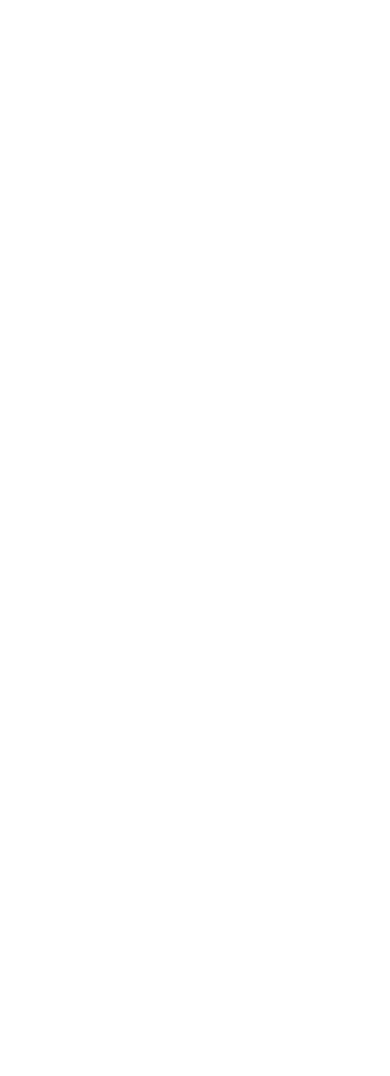
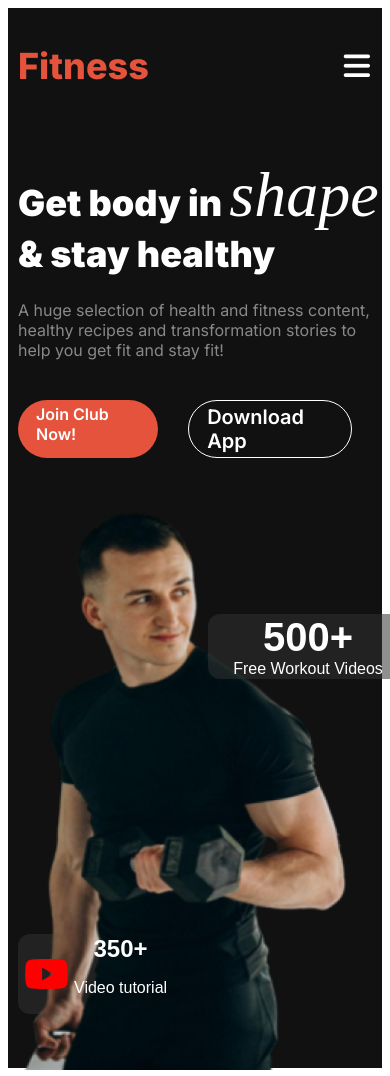
Before and after one commit to konika2000/B10A2-versatile-ui-website, a plain HTML site: page index.html in a window 390 px wide. Before the commit the page ends 844 px from the top, so only its background shows below. Drawn offline with Linux system fonts and the light colour scheme.

Commit message:
added navbar and banner with responsive

```diff
--- a/index.html
+++ b/index.html
@@ -3,11 +3,41 @@
 <head>
     <meta charset="UTF-8">
     <meta name="viewport" content="width=device-width, initial-scale=1.0">
-    <title>Fitness</title>
+    <title>Fitness Club</title>
+    <link rel="stylesheet" href="styles/fitness.css">
+    <link rel="stylesheet" href="https://cdnjs.cloudflare.com/ajax/libs/font-awesome/6.6.0/css/all.min.css">
 </head>
 <body class="inter-font">
-    <header>
-
+    <header class="header background">
+     <nav class="nav-bar display-flex">
+        <h3 class="logo">Fitness</h3>
+        <ul class="nav-link display-flex">
+           <li class="btn1 nav-item"><a href="" class="nav-link">Home</a></li>
+           <li class=" nav-item"><a href="" class="nav-link">Service</a></li>
+           <li class="nav-item"><a href="" class="nav-link">Contact</a></li>
+           <li class="nav-item"><a href="" class="nav-link">About</a></li>
+        </ul>
+        <div class="icone">
+            <i class="fa-solid fa-bars"></i>
+        </div>
+     </nav>
+     <div class="banner">
+        <div class="banner-left">
+            <h1 class="banner-title white">Get body in <span class="shape">shape</span> & stay healthy</h1>
+            <p class="banner-description white1">A huge selection of health and fitness content, healthy recipes and transformation stories to help you get fit and stay fit!</p>
+            <div class="banner-btn">
+                <div class="btn1">Join Club Now!</div>
+                <div class="btn2 white">Download App</div>
+            </div>
+        </div>
+        <div class="banner-right">
+               <img class="banner-right-img" src="images/images 2.png" alt="">
+                <button class="banner-r-btn1"><i class="fa-brands fa-youtube"></i><div class="btn-container"><h3 class="bnr-r-btn1-up white">350+</h3><p class="bnr-r-btn1-down white">Video tutorial</p></div></button>
+               <div class="btn-top">
+                <button class="banner-r-btn2 white"><span class="bnr-r-btn2-up">500+</span><br><span class="bnr-r-btn2-down">Free Workout Videos</span></button>
+               </div>
+        </div>
+     </div>
     </header>
 
     <main>
--- a/styles/fitness.css
+++ b/styles/fitness.css
@@ -6,9 +6,184 @@
     font-style: normal;
   }
   /* shared style */
+   .display-flex{
+    display: flex;
+   }
+   .white{
+    color:#FFFFFF;
+   }
+   .white1{
+    color: rgba(255, 255, 255, 0.5);
+   }
+   .background{
+    background-color: rgba(17, 17, 17, 1.00);
+
+   }
 
   /* navbar style */
+  .nav-bar{
+    max-width:1060px;
+    justify-content:space-between;
+    align-items: center;
+    margin: 0 auto;
+  }
+  .header{
+    max-width: 1440px;
+    margin: 0 auto;
+  }
+  .btn1{
+    list-style: none;
+    margin-right: 30px;
+    background-color:rgba(230, 83, 60, 1);
+    border-radius: 46px;
+    padding: 4px 18px;
+    font-weight: 600;
+  }
+  .btn2{
+    list-style: none;
+    margin-right: 30px;
+    border: 1px solid white;
+    border-radius: 46px;
+    padding: 4px 18px;
+    font-size: 1.25rem;
+    font-weight: 600;
+  }
+  .nav-item{
+    list-style: none;
+    margin-right: 30px;
+    margin-top: 25px;
+  }
+   .nav-link{
+    text-decoration: none;
+    margin-inline: 20px;
+    color: #FFFFFF;
+
+  }
+  .logo{
+    color: rgba(230, 83, 60, 1);
+    font-size: 2.25rem;
+    font-weight: 800;
+  }
+  .icone{
+    align-items: center;
+    font-size: 30px;
+    margin-right: 12px;
+    color: #FFFFFF;
+    display: none;
+  }
 
   /* banner style */
+.banner{
+  display: flex;
+  gap: 120px;
+}
+.shape{
+font-family: Miama;
+font-size: 4rem;
+font-style: italic;
+font-weight: 400;
+}
+.banner-left{
+  max-width: 500px;
+  margin-left: 11rem;
+  margin-top: 6.25rem;
+}
+.banner-right{
+   width: 350px;
+  height: 580px;
+}
+.banner-right-img{
+    width: 100%;
+
+}
+.banner-btn{
+  display: flex;
+  color: #FFFFFF;
+}
+.banner-title{
+  font-size: 4rem;
+  font-weight: 900;
+}
+.banner-description{
+  font-size: 1rem;
+  font-weight:400 ;
+  margin-bottom: 40px;
+}
+.banner-r-btn1{
+  background: rgba(48, 48, 48, 0.54);
+  border: 1px;
+  border-radius: 12px;
+  display: flex;
+  gap: 5px;
+  align-items: center;
+  margin-left: -112px;
+  margin-top: -140px;
+}
+.banner-r-btn2{
+  background: rgba(48, 48, 48, 0.54);
+  border: 1px;
+  border-radius: 12px;
+  width: 200px;
+}
+.btn-top{
+  margin-left: 250px;
+  margin-top: -400px;
+}
+.fa-youtube{
+  font-size: 40px;
+  color: red;
+}
+.bnr-r-btn1-up{
+  font-size: 1.5rem;
+  font-weight: 900;
+  margin-top: 0px;
+  margin-bottom: 0px;
+}
+.bnr-r-btn1-down{
+  font-size: 1rem;
+  font-weight: 400;
+}
+.bnr-r-btn2-up{
+  font-size: 2.5rem;
+  font-weight: 900;
+}
+.bnr-r-btn2-down{
+  font-size: 1rem;
+  font-weight: 400;
+}
+/* text-align: left; */
+
 
   /* main section style */
+
+  /* responsive */
+  @media screen and (max-width:576px){
+      .nav-link{
+        display: none;
+      }
+      .icone{
+        display: flex;
+      }
+      .nav-bar, .banner-right{
+        margin-left: 10px;
+      }
+      .banner{
+        flex-direction: column;
+        gap: 30px;
+      }
+      .banner-left{
+        margin-left: 10px;
+        margin-top: 10px;
+      }
+      .banner-title{
+        font-size: 36px;
+      }
+      .banner-r-btn1{
+        margin-left: 0px;
+      }
+      .btn-top{
+        margin-left: 190px;
+      }
+
+
+  }
```
